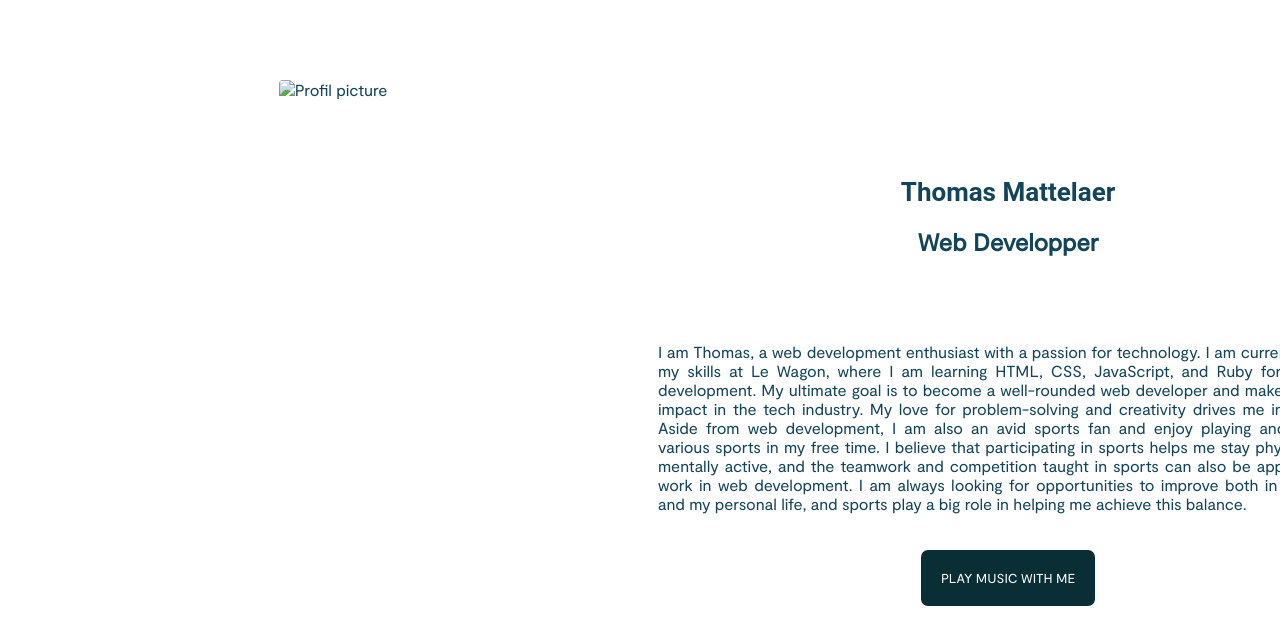
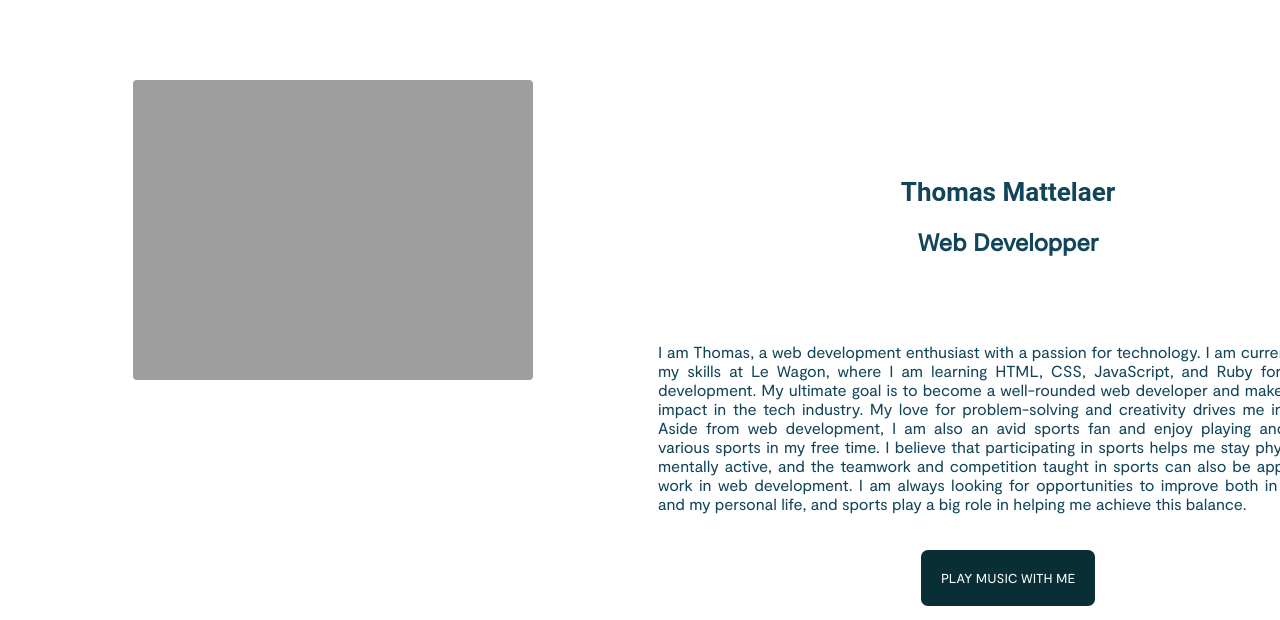
Before and after one commit to ThomasMattelaer/profile, a plain HTML site: page index.html in a window 1280 px wide. Shown: the top 620 px of the page. Drawn offline with Linux system fonts and the light colour scheme; the site is published under a folder, as on GitHub Pages, so addresses that start at the root find nothing; files whose address does not match are found by name.

Commit message:
Change image path

```diff
--- a/index.html
+++ b/index.html
@@ -13,7 +13,7 @@
 
   <div id = "container">
     <div id = "left">
-      <img src="/images/_MG_2086-removebg.png" alt="Profil picture" >
+      <img src="images/_MG_2086-removebg.png" alt="Profil picture" >
     </div>
 
 
```
